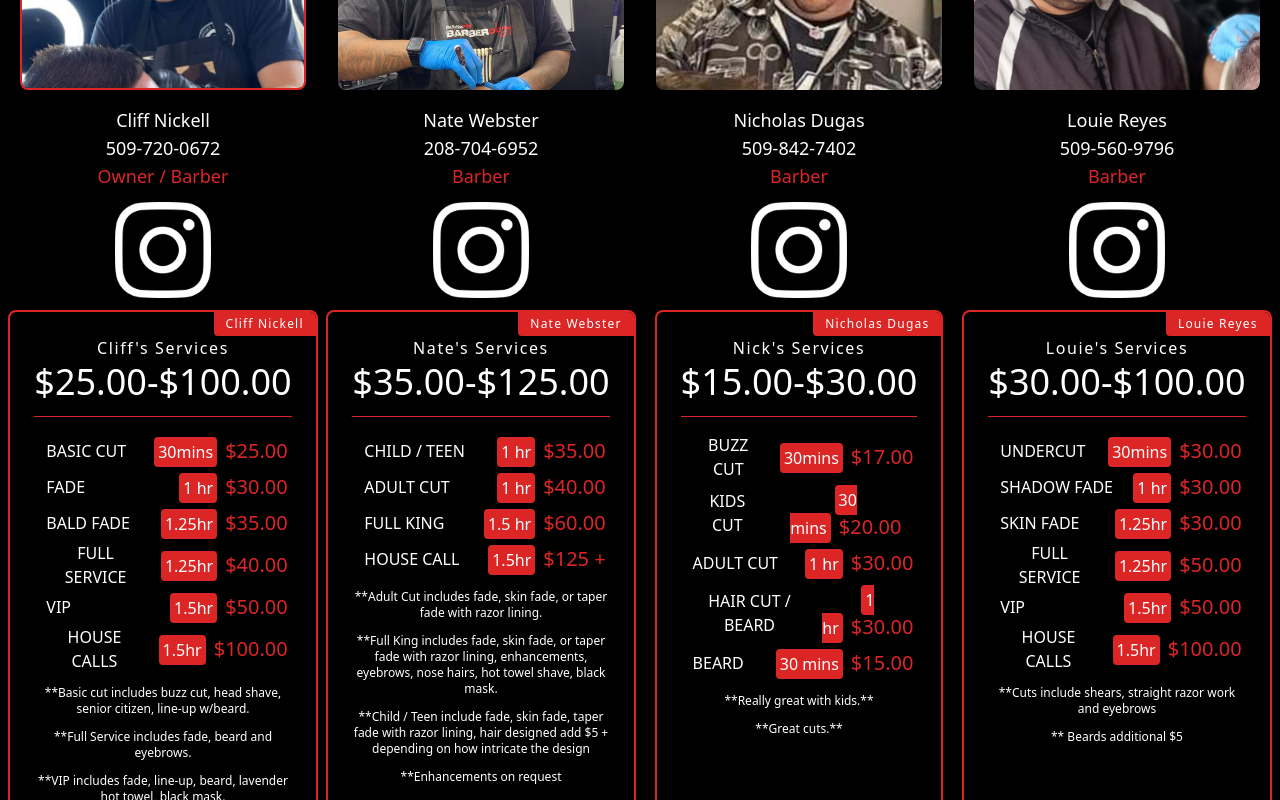
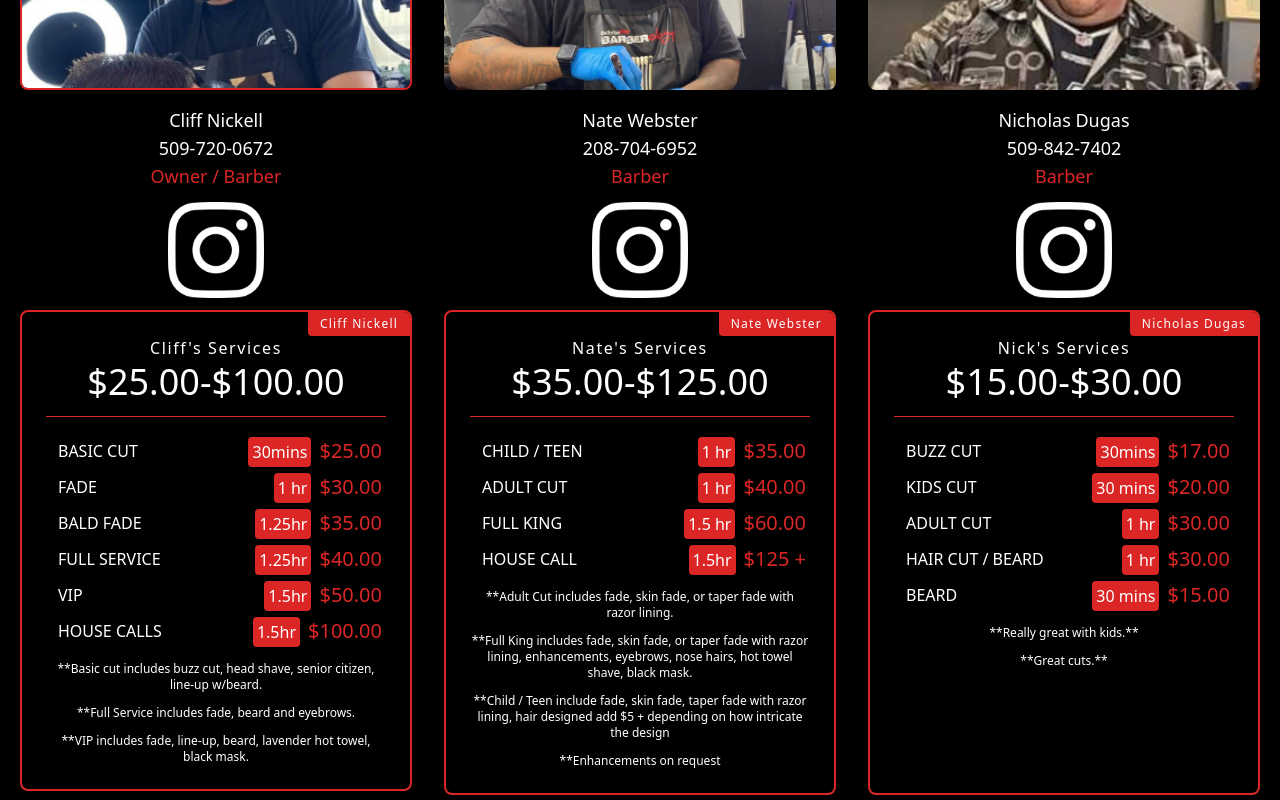
Before and after one commit to Jaywomack/nerdbrainz_yard_barbershop, a React (Create React App) app: page / in a window 1280 px wide. Shown: the part 1380-2180 px from the top of the page. Built offline with nearby package versions, Linux system fonts and the light colour scheme.

Commit message:
Removed barber #4 louie per owner request

```diff
--- a/src/components/Barbers.jsx
+++ b/src/components/Barbers.jsx
@@ -21,7 +21,7 @@ const Barbers = () => {
         </div>
         <div className="flex flex-wrap -m-4">
           {/* start barber 1 pricing */}
-          <div className="p-4 lg:w-1/4 md:w-1/2">
+          <div className="p-4 lg:w-1/3 md:w-1/2">
             <div className="h-full flex flex-col items-center text-center ">
               <img
                 alt="team"
@@ -148,7 +148,7 @@ const Barbers = () => {
           </div>
           {/* End Barber 1 pricing */}
           {/* start barber 2 pricing */}
-          <div className="p-4 lg:w-1/4 md:w-1/2">
+          <div className="p-4 lg:w-1/3 md:w-1/2">
             <div className="h-full flex flex-col items-center text-center">
               <img
                 alt="team"
@@ -257,7 +257,7 @@ const Barbers = () => {
           </div>
           {/* End barber 2 pricing */}
           {/* start barber 3 pricing */}
-          <div className="p-4 lg:w-1/4 md:w-1/2">
+          <div className="p-4 lg:w-1/3 md:w-1/2">
             <div className="h-full flex flex-col items-center text-center">
               <img
                 alt="team"
@@ -376,133 +376,7 @@ const Barbers = () => {
             </div>
           </div>
           {/* End Barber 3 pricing */}
-          {/* start barber 4 pricing */}
-          <div className="p-4 lg:w-1/4 md:w-1/2">
-            <div className="h-full flex flex-col items-center text-center">
-              <img
-                alt="team"
-                className="flex-shrink-0 rounded-lg w-full h-56 object-cover object-center mb-4"
-                src={louie_profile}
-              />
-              <div className="w-full">
-                <a
-                  className="title-font font-medium text-lg text-white"
-                  href="tel:509-560-9796"
-                >
-                  <h2 className="title-font font-medium text-lg text-white">
-                    Louie Reyes
-                  </h2>
-                  <p>509-560-9796</p>
-                  <h3 className="text-white mb-3 text-red-600">Barber</h3>
-                </a>
-                <a
-                  href="https://www.instagram.com/reyescuts24/"
-                  className="text-center mx-auto"
-                >
-                  <img
-                    src={insta}
-                    className="h-24 w-24 mx-auto mb-3 filter invert"
-                    alt=""
-                  />
-                </a>
-              </div>
-              <div className="">
-                <div className="h-full p-6 rounded-lg border-2 border-white flex flex-col relative overflow-hidden border-2 border-red-600">
-                  <span className="bg-red-600 text-white px-3 py-1 tracking-widest text-xs absolute right-0 top-0 rounded-bl">
-                    Louie Reyes
-                  </span>
-                  <h2 className="text-base tracking-widest title-font mb-1 font-medium">
-                    Louie's Services
-                  </h2>
-                  <h1 className="text-4xl text-white pb-4 mb-4 border-b border-red-600 leading-none">
-                    $30.00-$100.00
-                  </h1>
-                  <div className="inline-flex">
-                    <div className="w-full inline-flex justify-between items-center align-middle">
-                      <p className="ml-3">UNDERCUT</p>
-                      <p className="p-1 text-red-600 text-xl rounded ml-3">
-                        <span className="p-1 text-base bg-red-600 text-white rounded mr-2">
-                          30mins
-                        </span>
-                        $30.00
-                      </p>
-                    </div>
-                  </div>
-                  <div className="inline-flex">
-                    <div className="w-full inline-flex justify-between items-center align-middle">
-                      <p className="ml-3">SHADOW FADE</p>
-                      <p className="p-1 text-red-600 text-xl rounded ml-3">
-                        <span className="p-1 text-base bg-red-600 text-white rounded mr-2">
-                          1 hr
-                        </span>
-                        $30.00
-                      </p>
-                    </div>
-                  </div>
 
-                  <div className="inline-flex">
-                    <div className="w-full inline-flex justify-between items-center align-middle">
-                      <p className="ml-3">SKIN FADE</p>
-                      <p className="p-1 text-red-600 text-xl rounded ml-3">
-                        <span className="p-1 text-base bg-red-600 text-white rounded mr-2">
-                          1.25hr
-                        </span>
-                        $30.00
-                      </p>
-                    </div>
-                  </div>
-                  <div className="inline-flex">
-                    <div className="w-full inline-flex justify-between items-center align-middle">
-                      <p className="ml-3">FULL SERVICE</p>
-                      <p className="p-1 text-red-600 text-xl rounded ml-3">
-                        <span className="p-1 text-base bg-red-600 text-white rounded mr-2">
-                          1.25hr
-                        </span>
-                        $50.00
-                      </p>
-                    </div>
-                  </div>
-                  <div className="inline-flex">
-                    <div className="w-full inline-flex justify-between items-center align-middle">
-                      <p className="ml-3">VIP</p>
-                      <p className="p-1 text-red-600 text-xl rounded ml-3">
-                        <span className="p-1 text-base bg-red-600 text-white rounded mr-2">
-                          1.5hr
-                        </span>
-                        $50.00
-                      </p>
-                    </div>
-                  </div>
-                  <div className="inline-flex">
-                    <div className="w-full inline-flex justify-between items-center align-middle">
-                      <p className="ml-3">HOUSE CALLS</p>
-                      <p className="p-1 text-red-600 text-xl rounded ml-3">
-                        <span className="p-1 text-base bg-red-600 text-white rounded mr-2">
-                          1.5hr
-                        </span>
-                        $100.00
-                      </p>
-                    </div>
-                  </div>
-
-                  <p className="text-xs text-white mt-3">
-                    **Cuts include shears, straight razor work and eyebrows
-                  </p>
-                  <p className="text-xs text-white mt-3">
-                    ** Beards additional $5
-                  </p>
-                  {/* start of filler */}
-                  <p className="text-xs text-black mt-3">
-                    **Basic cut includes buzz cut, head shave, senior citizen,
-                    line-up w/beard.
-                  </p>
-
-                  {/* end of filler */}
-                </div>
-              </div>
-            </div>
-          </div>
-          {/* End Barber 4 pricing */}
         </div>
       </div>
     </section>
```
